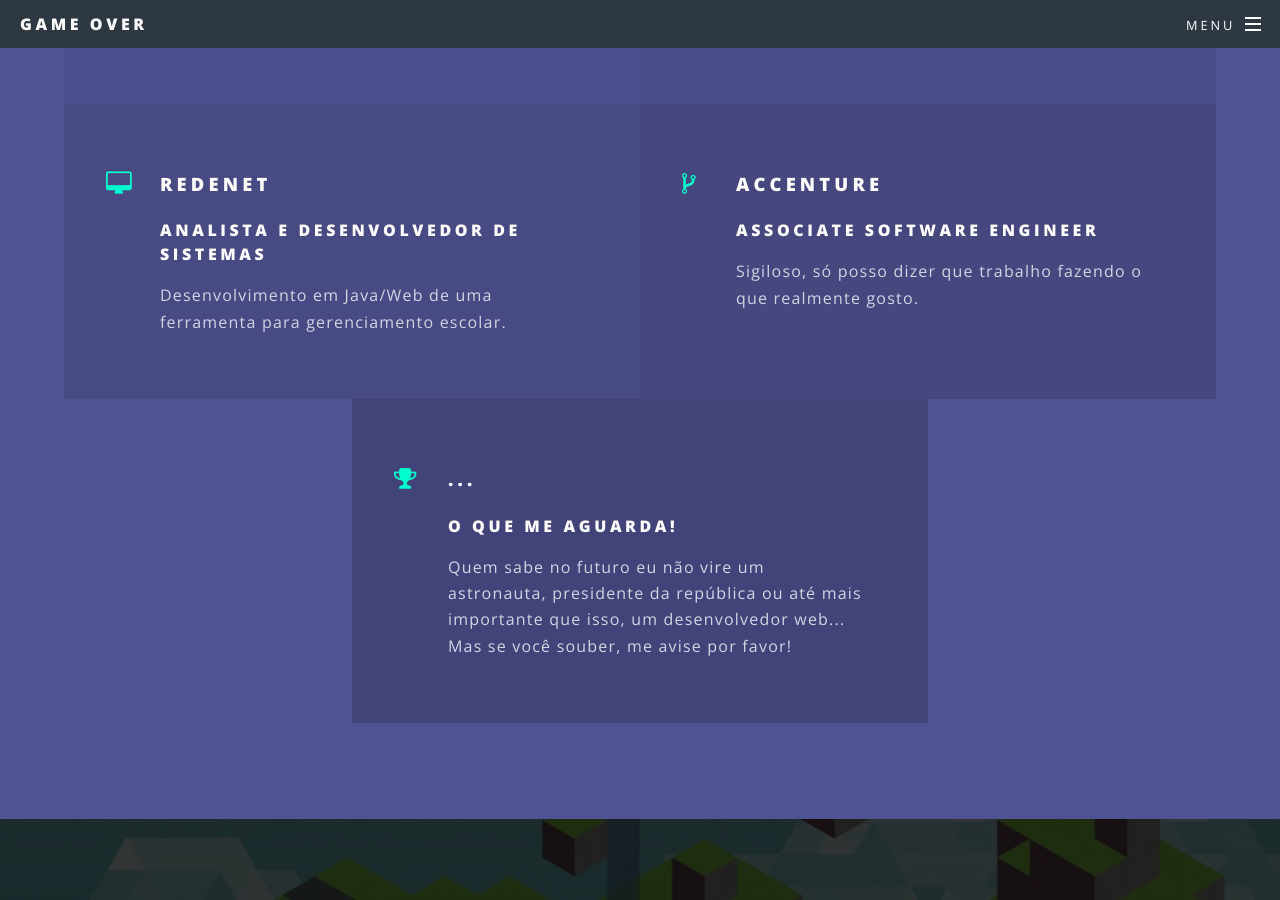
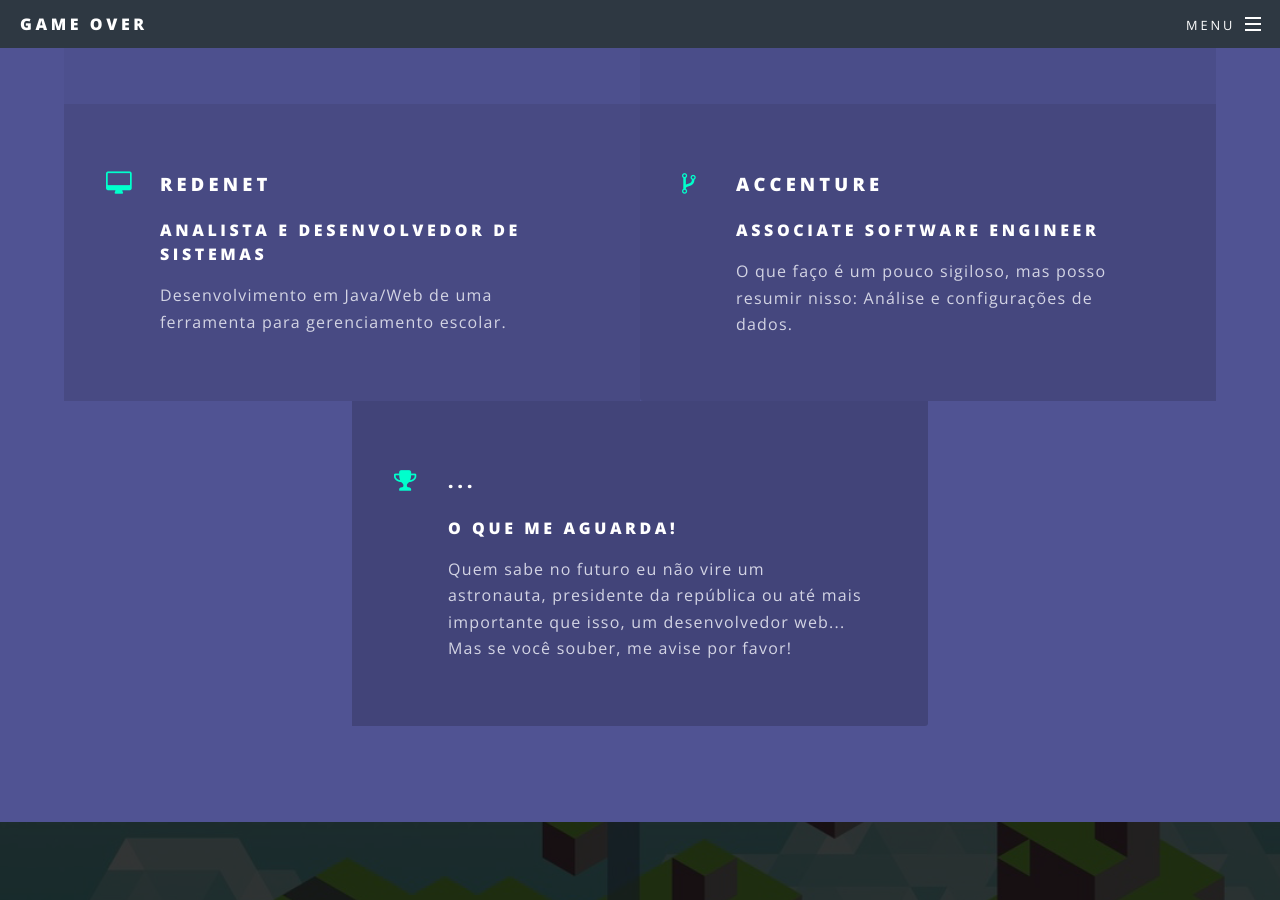
Before and after one commit to rodrigodfreitas/rodrigodfreitas.github.io, a Jekyll site: the page index.html, which Jekyll copies as it is, in a window 1280 px wide and 900 px high, scrolled down 2255 px. Built offline with Jekyll 4.4.1, drawn with Linux system fonts in a browser that asks for light colours.

Commit message:
Atualização de descrição: Accenture

```diff
--- a/index.html
+++ b/index.html
@@ -95,7 +95,7 @@
 								<li class="icon fa-code-fork">
 									<h3>Accenture</h3>
                                     <h4>Associate Software Engineer</h4>
-									<p>Sigiloso, só posso dizer que trabalho fazendo o que realmente gosto.</p>
+									<p>O que faço é um pouco sigiloso, mas posso resumir nisso: Análise e configurações de dados.</p>
 								</li>
 								<li class="icon fa-trophy">
 									<h3>...</h3>
```
